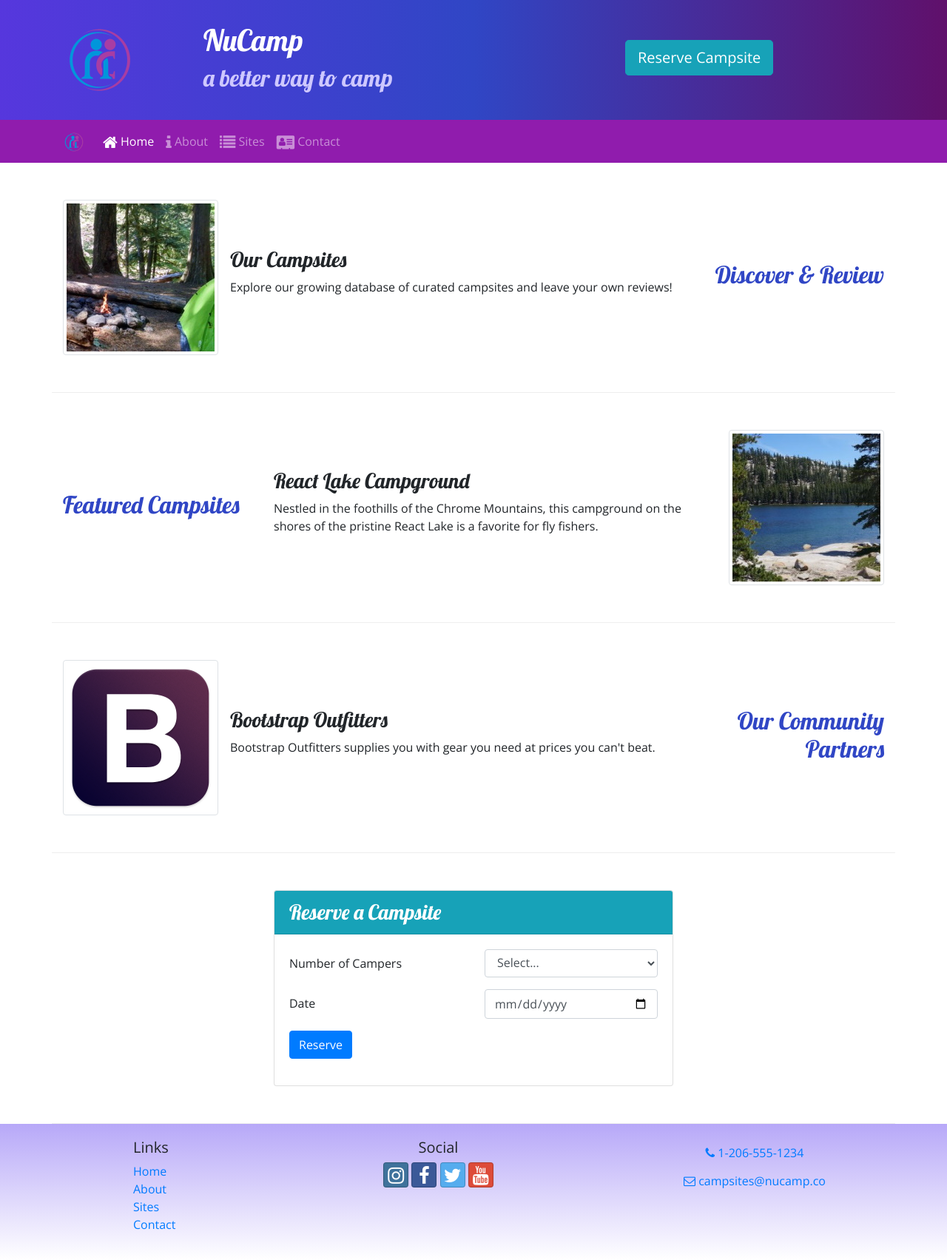
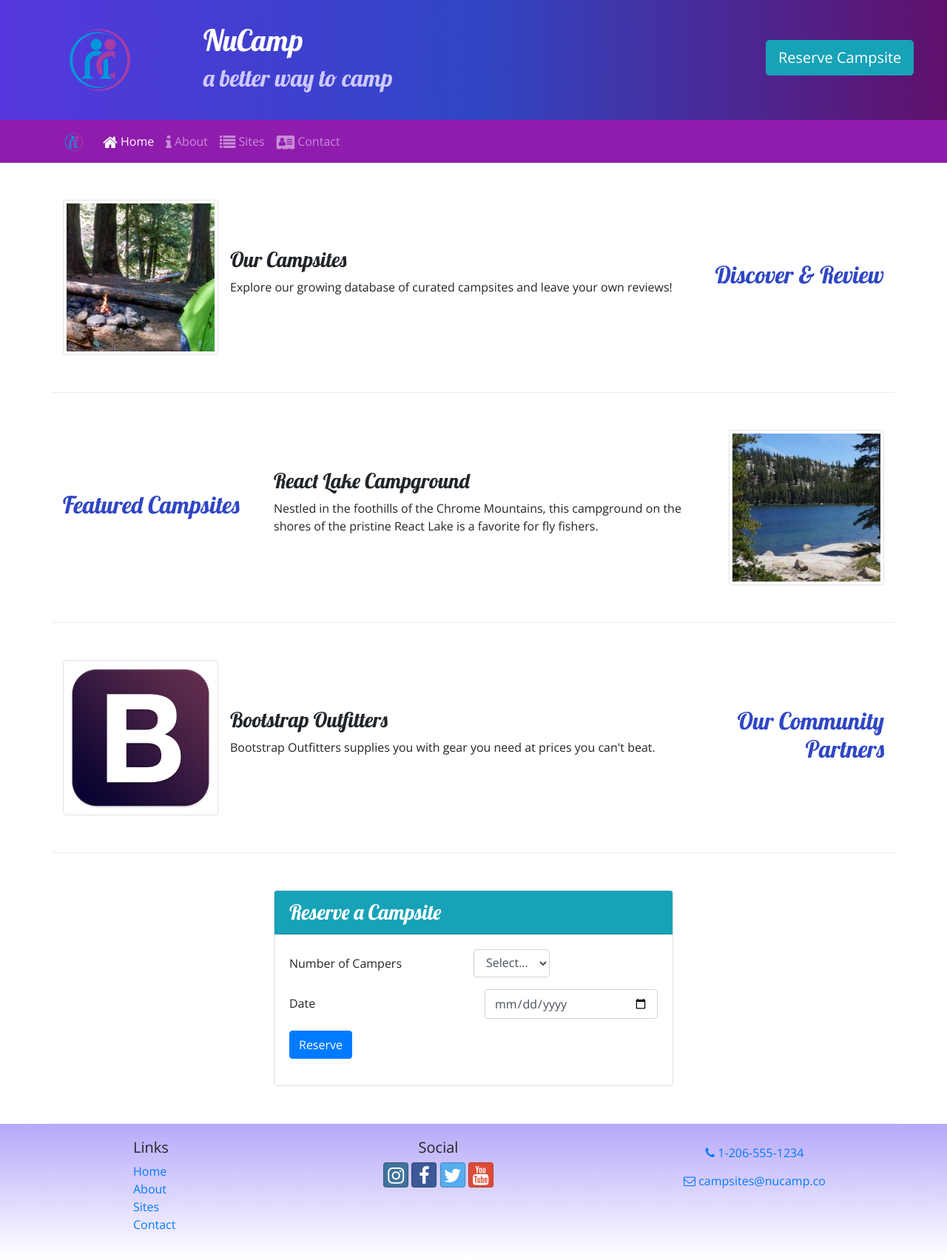
Before and after one commit to chetcarter/nucampsite, a website: page index.html in a window 1280 px wide. Shown: the whole page at 74% size. Drawn offline with nearby package versions, Linux system fonts and the light colour scheme.

Commit message:
Add instructor changes for week 2 assignment

```diff
--- a/index.html
+++ b/index.html
@@ -29,7 +29,7 @@
                     <h1>NuCamp</h1>
                     <h2>a better way to camp</h2>
                 </div>
-                <div class="col-md-4 col-2-xl">
+                <div class="col-md-4 col-xl-2">
                     <a href="#reserveForm" role="button" class="btn btn-lg btn-info mt-4">Reserve Campsite</a>
                 </div>
             </div> <!-- End row -->
@@ -107,7 +107,7 @@
                         <form id="reserveForm">
                             <div class="row form-group">
                                 <label for="numCampers" class="col-sm-6 col-form-label">Number of Campers</label>
-                                <div class="col">
+                                <div>
                                     <select id="numCampers" class="col form-control">
                                         <option selected>Select...</option>
                                         <option value="1">1</option>
@@ -123,7 +123,7 @@
                             <div class="row form-group">
                                 <label for="date" class="col-sm-6 col-form-label">Date</label>
                                 <div class="col">
-                                    <input class="col form-control" type="date" id="date" name="date" placeholder="mm/dd/yy">
+                                    <input class="form-control" type="date" id="date" name="date" placeholder="mm/dd/yy" />
                                 </div>
                             </div> <!-- End row -->
                             <div class="row form-group">
@@ -158,7 +158,7 @@
                     <a class="btn btn-social-icon btn-google" href="http://youtube.com/"><i class="fa fa-youtube"></i></a>
                 </div>
                 <div class="col-sm-4 text-center">
-                    <a role="button" class="btn btn-link" href="tel:+12065551234"><i class="fa fa-phone"></i> 1-206-555-1234</a><br>
+                    <a role="button" class="btn btn-link" href="tel:+12065551234"><i class="fa fa-phone"></i> 1-206-555-1234</a><br />
             	    <a role="button" class="btn btn-link" href="mailto:campsites@nucamp.co"><i class="fa fa-envelope-o"></i> campsites@nucamp.co</a>
                 </div>
             </div> <!-- End row -->
```
